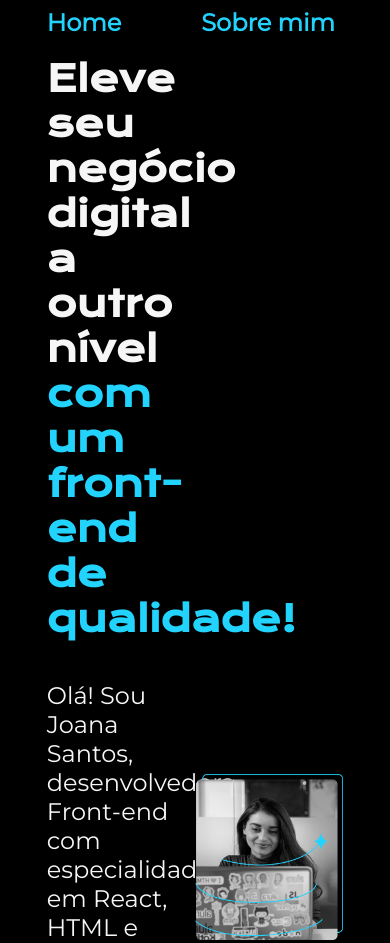
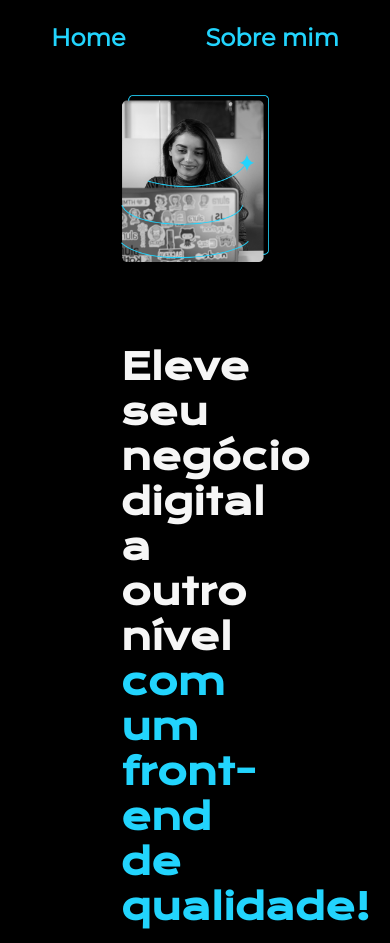
Before and after one commit to hugosaraujo/portfolio-de-frontend, a plain HTML site: page index.html in a window 390 px wide. Shown: the top 943 px of the page. Drawn offline with nearby package versions, Linux system fonts and the light colour scheme.

Commit message:
Adicionando medias queries e responsividade para a página

```diff
--- a/style/style.css
+++ b/style/style.css
@@ -49,6 +49,7 @@ body {
     display: flex;
     align-items: center;
     justify-content: space-between;
+    gap: 82px;
 }
 
 .apresentacao__conteudo {
@@ -122,3 +123,16 @@ body {
     background-color: var(--cor-terciaria);
     padding: 24px;
 }
+
+@media (max-width: 1200px) {
+    .cabecalho {
+        padding: 6%;
+    }
+    .cabecalho__menu {
+        justify-content: center;
+    }
+    .apresentacao {
+        flex-direction: column-reverse;
+    }
+
+}
```
